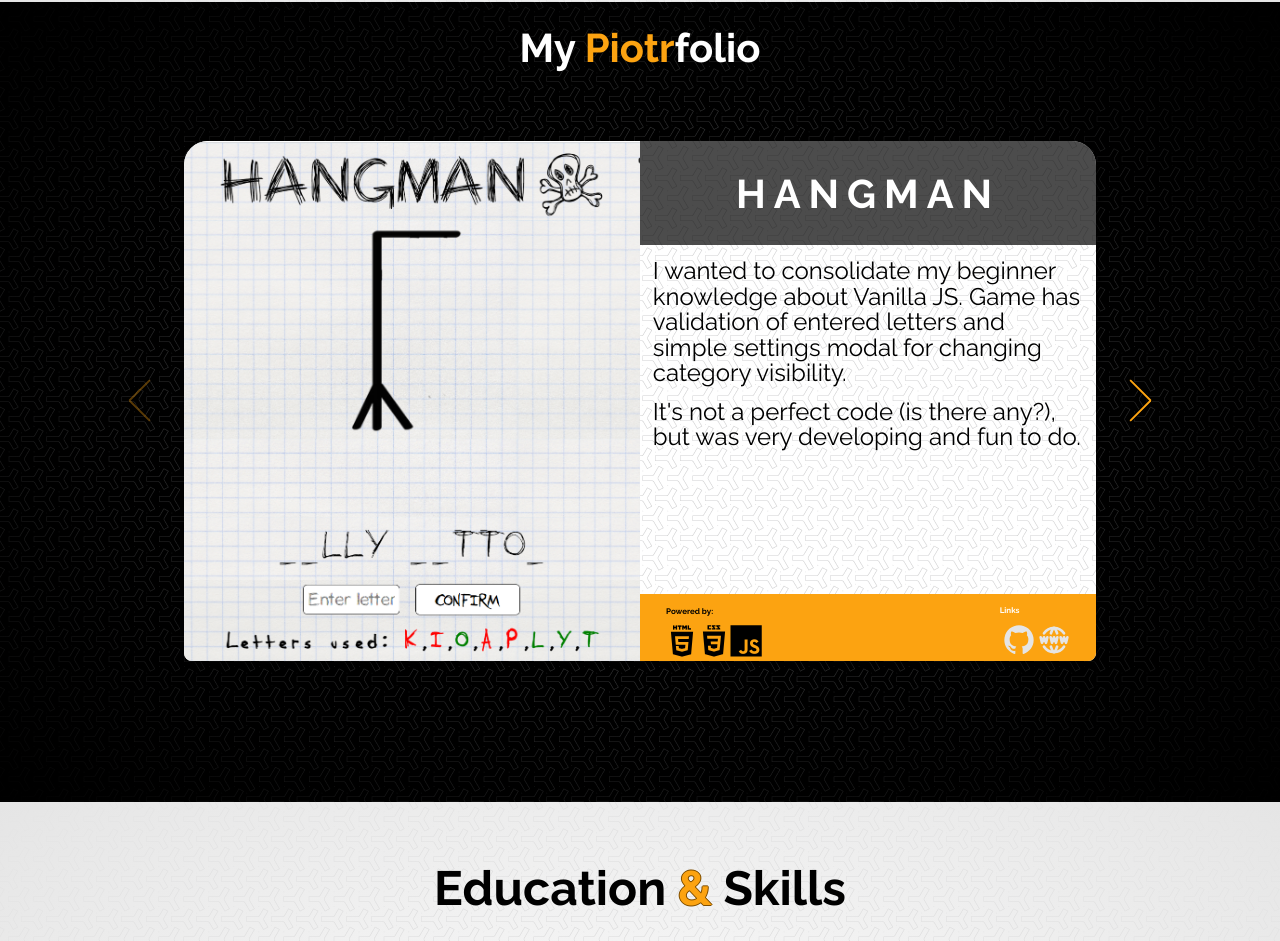
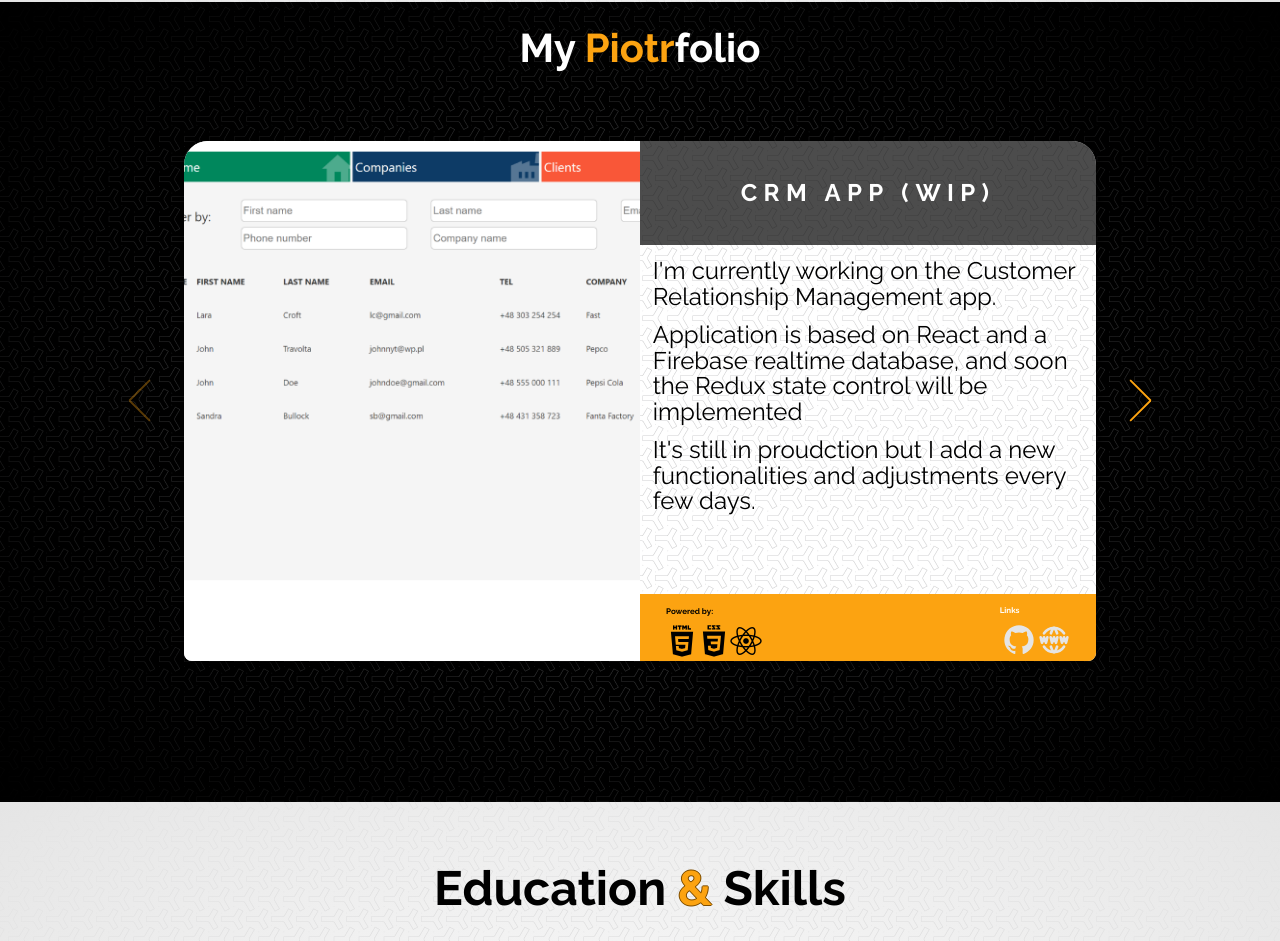
Before and after one commit to djzib0/portfolio-website, a React (Vite) app: page / in a window 1280 px wide. Shown: the part 1598-2539 px from the top of the page. Built offline with nearby package versions, Linux system fonts and the light colour scheme.

Commit message:
added new project

```diff
--- a/src/data/projectsData.js
+++ b/src/data/projectsData.js
@@ -1,8 +1,21 @@
+import CRM from "../assets/images/project-crm-app.png"
 import HANGMAN from "../assets/images/project-hangman.png"
 import CARBOOKING from "../assets/images/project-car-booking.png"
 import PORTFOLIO from "../assets/images/project-portfolio-website.png"
 
+
 const projects = [
+    {
+        id: 0,
+        name: "CRM app    (WIP)",
+        technology: ["html", "css", "react"],
+        img: CRM,
+        github: "https://github.com/djzib0/crm_app",
+        website: "https://crm-app-ashen.vercel.app/",
+        description1: "I'm currently working on the Customer Relationship Management app. ",
+        description2: "Application is based on React and a Firebase realtime database, and soon the Redux state control will be implemented",
+        description3: "It's still in proudction but I add a new functionalities and adjustments every few days."
+    },
     {
         id: 1,
         name: "Hangman",
```
Also changed, not shown: src/assets/images/project-crm-app.png (added).
